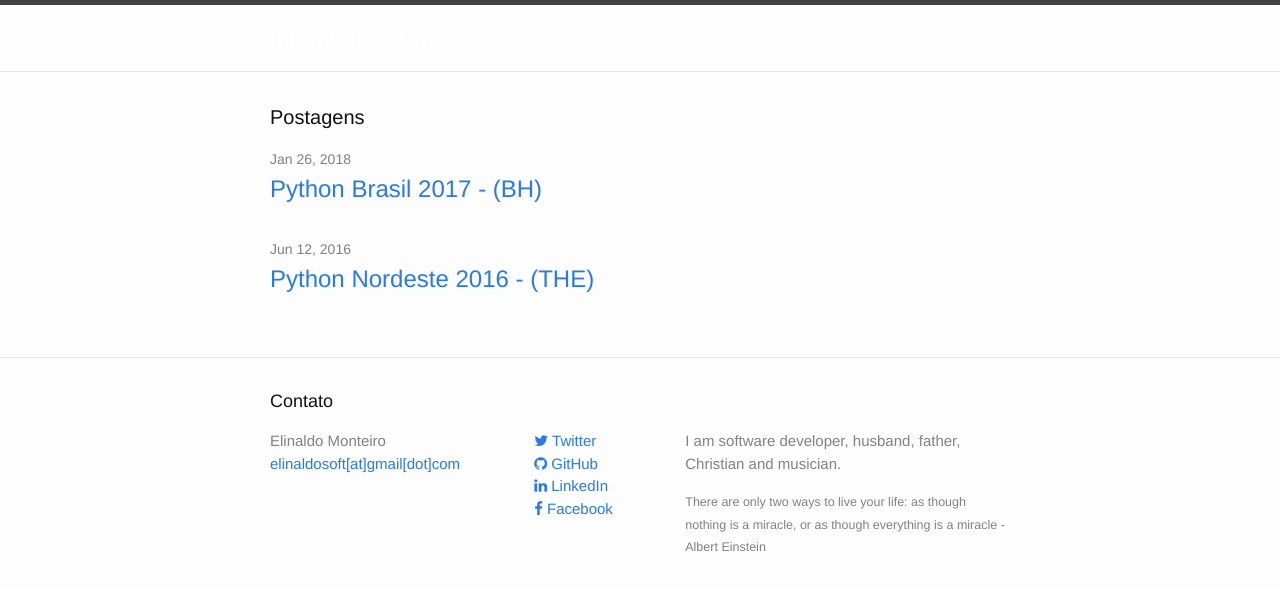
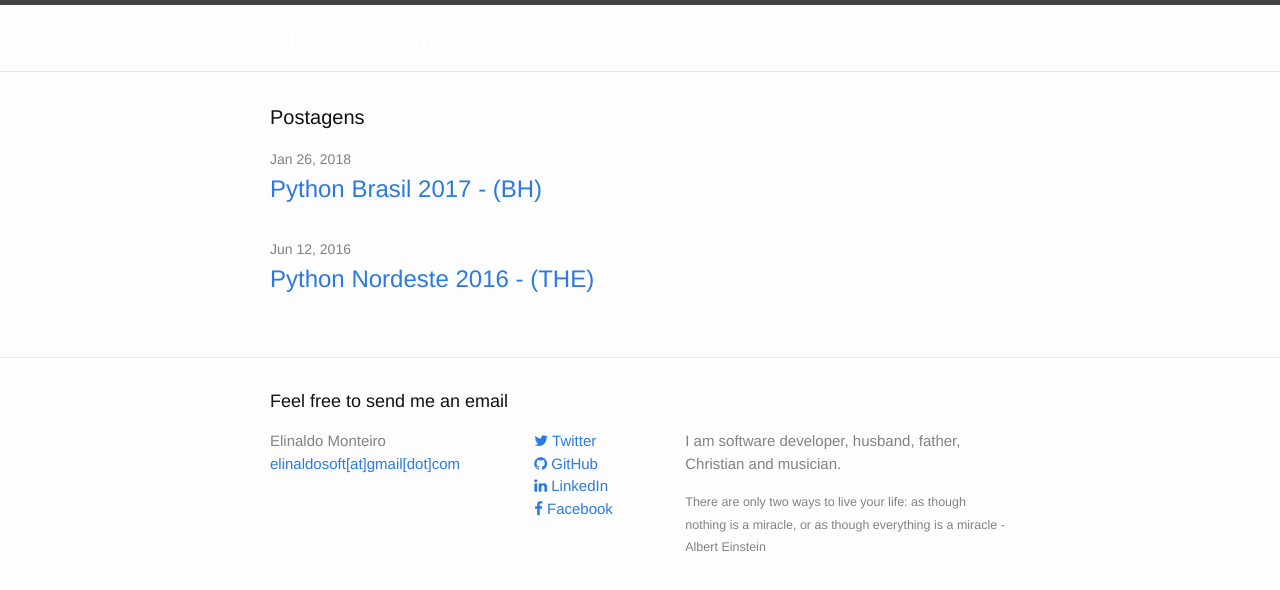
Before and after one commit to elinaldosoft/elinaldosoft.github.io, a Jekyll site: the page built from index.md, in a window 1280 px wide. Shown: the top 590 px of the page. Built offline with Jekyll 4.4.1, drawn with Linux system fonts in a browser that asks for light colours; nearby versions of some CDN libraries; comment, search, counter and statistics services are not loaded.

Commit message:
translation to english the contact

```diff
--- a/_includes/footer.html
+++ b/_includes/footer.html
@@ -1,6 +1,6 @@
 <footer class="site-footer">
   <div class="wrapper">
-    <h2 class="footer-heading">Contato</h2>
+    <h2 class="footer-heading">Feel free to send me an email</h2>
     <div class="footer-col-wrapper">
       <div class="footer-col footer-col-1">
         <ul class="contact-list">
```
